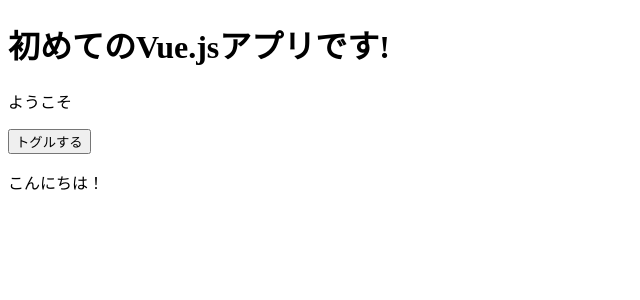
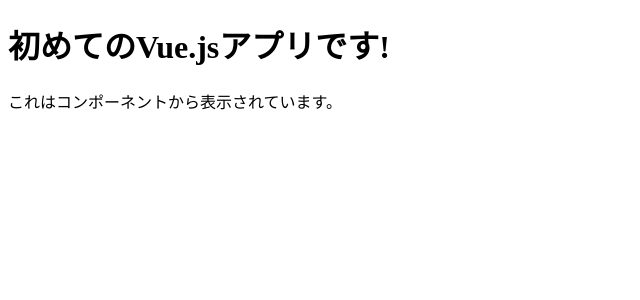
Before and after one commit to Takao-Yamasaki/live-chat-vuejs, a Vue app: page / in a window 1280 px wide. Shown: the top 300 px of the page, without its empty margins (0-640 px from the left). Built offline with nearby package versions, Linux system fonts and the light colour scheme.

Commit message:
コンポーネントを読み込んでみる

```diff
--- /dev/null
+++ b/src/components/TestComponent.vue
@@ -0,0 +1,5 @@
+<template>
+  <div>
+    これはコンポーネントから表示されています。
+  </div>
+</template>
--- a/src/views/WelcomePage.vue
+++ b/src/views/WelcomePage.vue
@@ -1,14 +1,20 @@
 <template>
   <div>
     <h1>{{ title }}</h1>
-    <p v-if="isEnabled">{{ subtitle }}</p>
-    <button @dblclick="toggle">トグルする</button>
-    <p>{{ text }}</p>
+    <!-- TestComponentのHTMLが出力される -->
+    <TestComponent/>
   </div>
 </template>
 
 <script>
+// TestComponentの読み込み
+import TestComponent from '../components/TestComponent.vue'
+
 export default {
+  // 読み込んだコンポーネントの定義
+  components: {
+    TestComponent
+  },
   data() {
     return {
       title: '初めてのVue.jsアプリです!',
```
